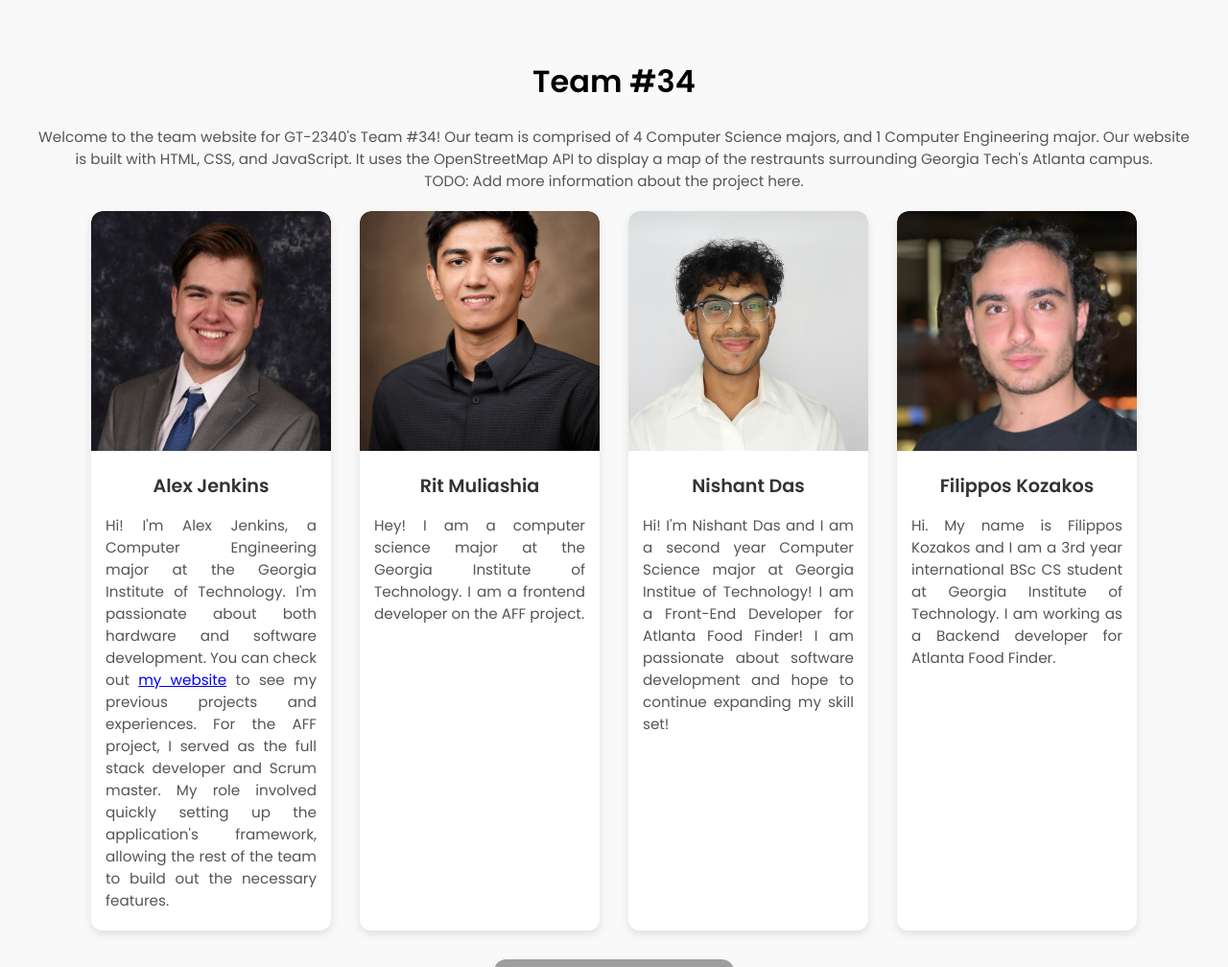
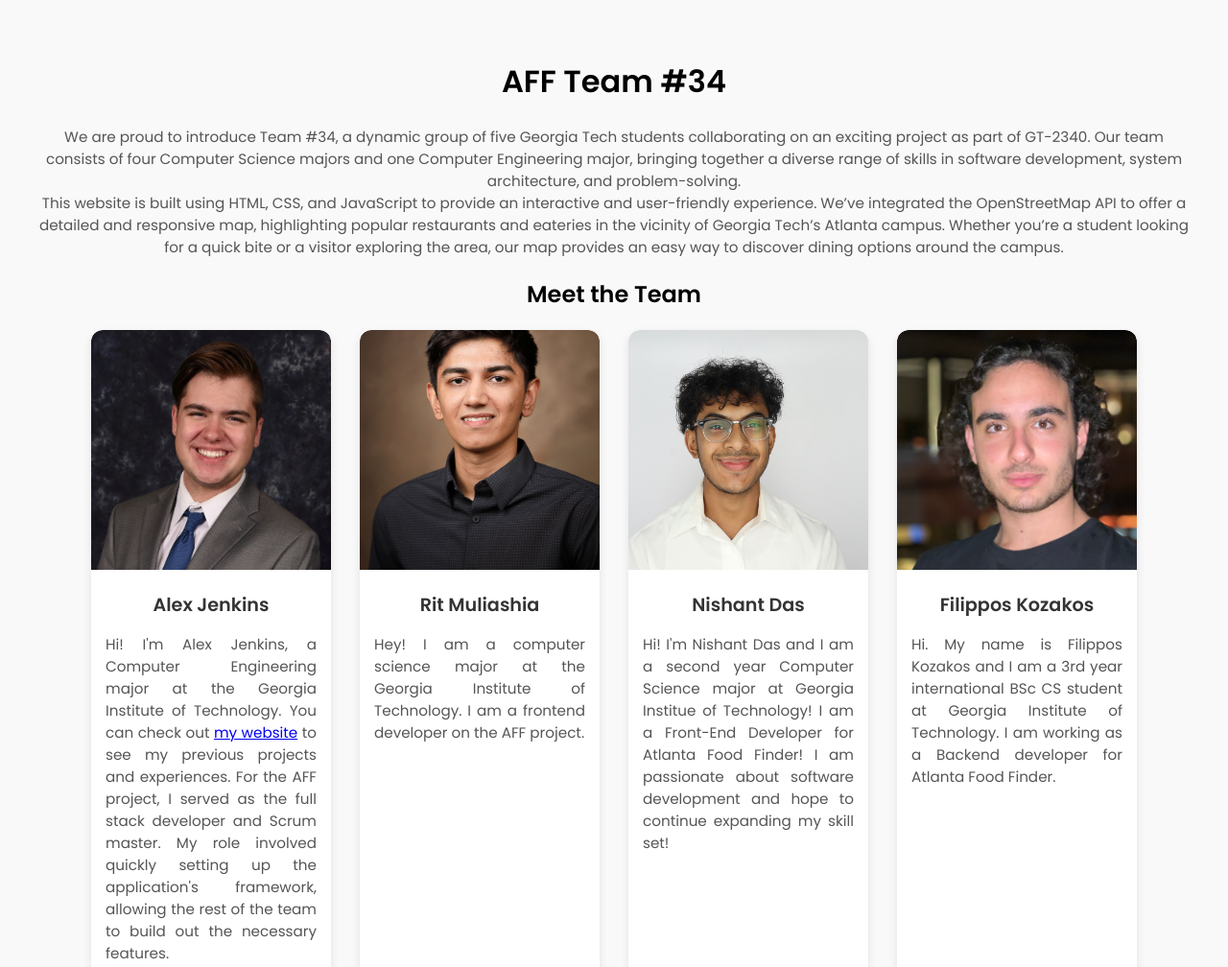
Before and after one commit to rixified/AFFTEAM, a plain HTML site: page index.html in a window 1280 px wide. Shown: the top 1008 px of the page at 96% size. Drawn offline with Linux system fonts and the light colour scheme; grey boxes are pictures that could not be loaded.

Commit message:
Update index.html

```diff
--- a/index.html
+++ b/index.html
@@ -14,17 +14,25 @@
     <body>
         <!-- Team/project introduction-->
         <header>
-            <h1 style="text-align:center">Team #34</h1>
+            <h1 style="text-align:center">AFF Team #34</h1>
             <p style="text-align:center">
-                Welcome to the team website for GT-2340's Team #34! Our team is
-                comprised of 4 Computer Science majors, and 1 Computer Engineering major.
-                Our website is built with HTML, CSS, and JavaScript. It uses the
-                OpenStreetMap API to display a map of the restraunts surrounding
-                Georgia Tech's Atlanta campus.
+                We are proud to introduce Team #34, a dynamic group of
+                five Georgia Tech students collaborating on an exciting
+                project as part of GT-2340. Our team consists of four
+                Computer Science majors and one Computer Engineering major,
+                bringing together a diverse range of skills in software
+                development, system architecture, and problem-solving.
             </p style="text-align:center">
             <p style="text-align:center">
-                TODO: Add more information about the project here.
+                This website is built using HTML, CSS, and JavaScript to
+                provide an interactive and user-friendly experience. We’ve
+                integrated the OpenStreetMap API to offer a detailed and
+                responsive map, highlighting popular restaurants and eateries
+                in the vicinity of Georgia Tech’s Atlanta campus. Whether
+                you’re a student looking for a quick bite or a visitor exploring
+                the area, our map provides an easy way to discover dining options around the campus.
             </p style="text-align:center">
+            <center><h2>Meet the Team</h2></center>
         <div class="gallery">
             <div class="gallery-item">
                 <img src="./pics/alexj_headshot.jpeg" alt="Alex Jenkins" />
@@ -32,7 +40,6 @@
                 <p>
                     Hi! I'm Alex Jenkins,
                     a Computer Engineering major at the Georgia Institute of Technology.
-                    I'm passionate about both hardware and software development.
                     You can check out <a target=blank href="https://alexj.io/">my website</a> to see my previous
                     projects and experiences. For the AFF project, I served as the full
                     stack developer and Scrum master. My role involved quickly setting
```
